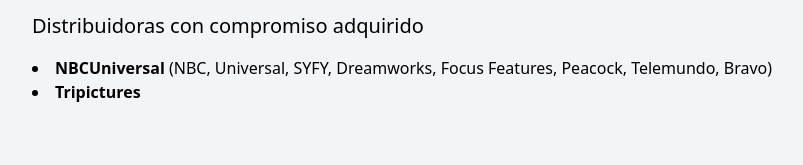
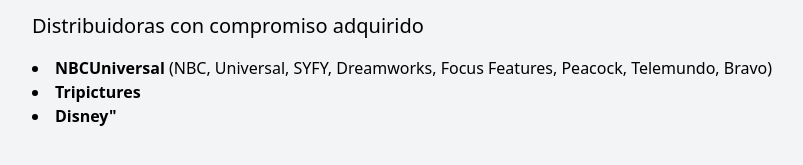
Before and after one commit to mutsuda/pasave.github.io, a Jekyll site: the page built from oklist.md, in a window 1280 px wide. Shown: the part 384-549 px from the top of the page, without its empty margins (160-963 px from the left). Built offline with Jekyll 4.4.1, drawn with Linux system fonts in a browser that asks for light colours.

Commit message:
added Disney to task force

```diff
--- a/oklist.md
+++ b/oklist.md
@@ -25,5 +25,6 @@
 <div class="text-xl pb-4 pt-8">Distribuidoras con compromiso adquirido</div>
 <ul class="list-disc list-inside">
 	<li><span class="font-bold">NBCUniversal</span> (NBC, Universal, SYFY, Dreamworks, Focus Features, Peacock, Telemundo, Bravo)</li>
-<li class="font-bold">Tripictures</li>
+	<li class="font-bold">Tripictures</li>
+	<li class="font-bold">Disney"</li>
 </ul>
```
